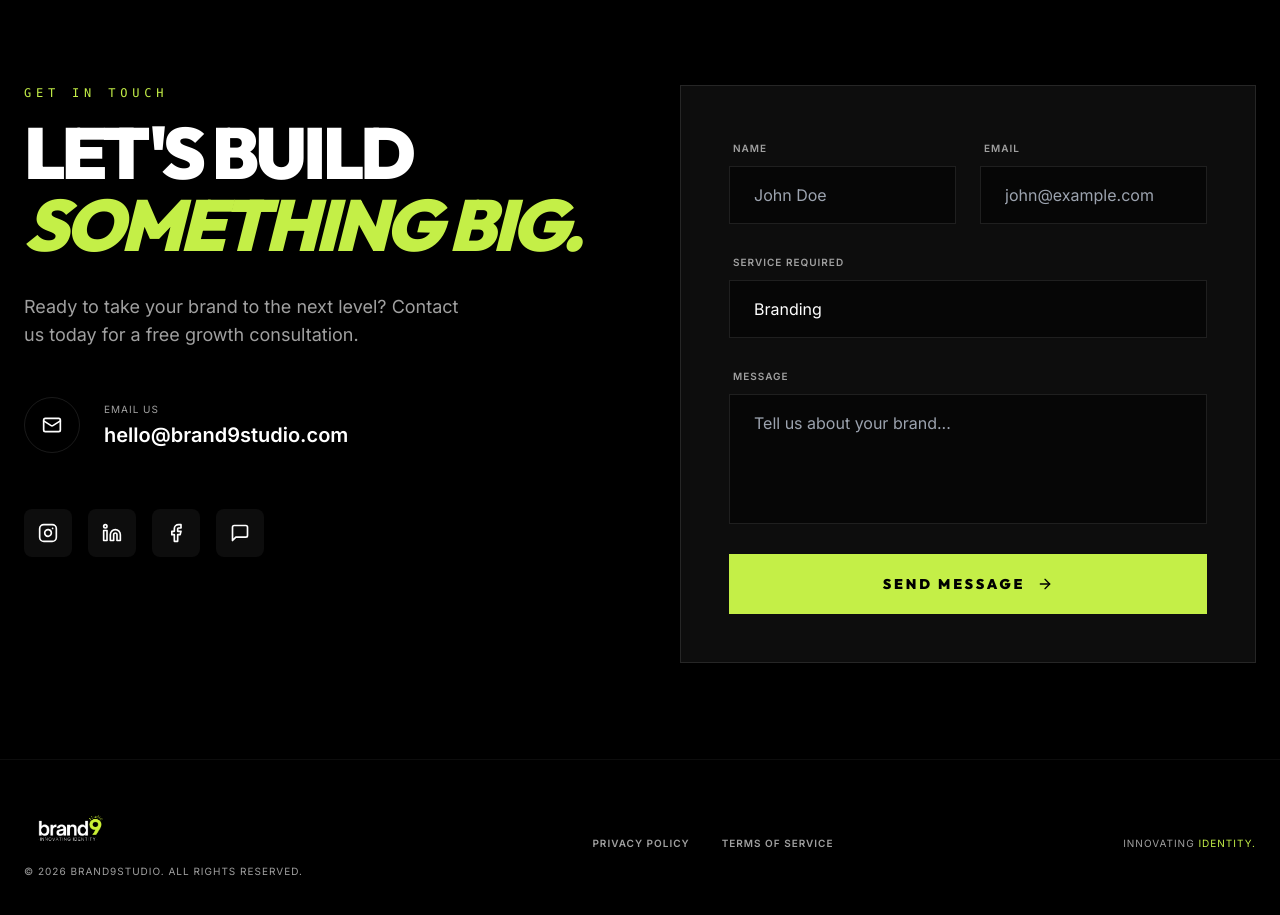
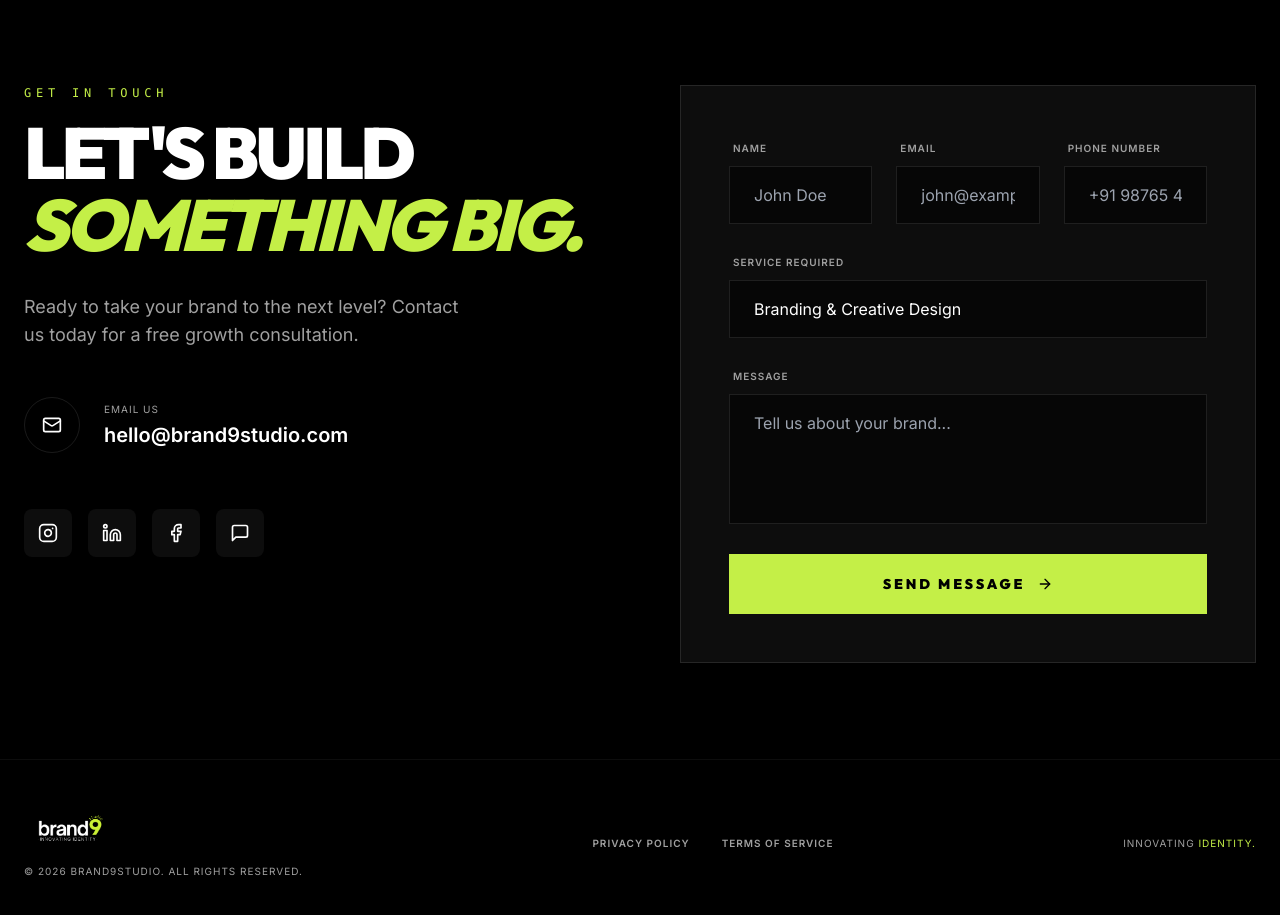
Before and after one commit to Satvikk7/Brand9Studio_Portfolio, a React (Vite) app: page / in a window 1280 px wide. Shown: the part 8760-9675 px from the top of the page. Built offline with nearby package versions, Linux system fonts and the light colour scheme.

Commit message:
Update contact form services and phone field

```diff
--- a/src/sections/Contact.jsx
+++ b/src/sections/Contact.jsx
@@ -63,7 +63,7 @@ export default function Contact() {
             className="glass-panel p-8 md:p-12 border-white/5 relative"
           >
             <form className="space-y-4 sm:space-y-6" onSubmit={(e) => e.preventDefault()}>
-              <div className="grid md:grid-cols-2 gap-4 sm:gap-6">
+              <div className="grid md:grid-cols-3 gap-4 sm:gap-6">
                 <div className="space-y-2">
                   <label className="text-[9px] sm:text-[10px] font-bold text-brand-smoke uppercase tracking-widest ml-1">Name</label>
                   <input
@@ -80,14 +80,25 @@ export default function Contact() {
                     className="w-full bg-black/50 border border-white/10 px-4 sm:px-6 py-3 sm:py-4 text-sm sm:text-base text-white focus:outline-none focus:border-brand-lime transition-colors"
                   />
                 </div>
+                <div className="space-y-2">
+                  <label className="text-[9px] sm:text-[10px] font-bold text-brand-smoke uppercase tracking-widest ml-1">Phone Number</label>
+                  <input
+                    type="tel"
+                    placeholder="+91 98765 43210"
+                    className="w-full bg-black/50 border border-white/10 px-4 sm:px-6 py-3 sm:py-4 text-sm sm:text-base text-white focus:outline-none focus:border-brand-lime transition-colors"
+                  />
+                </div>
               </div>
 
               <div className="space-y-2">
                 <label className="text-[9px] sm:text-[10px] font-bold text-brand-smoke uppercase tracking-widest ml-1">Service Required</label>
                 <select className="w-full bg-black/50 border border-white/10 px-4 sm:px-6 py-3 sm:py-4 text-sm sm:text-base text-white focus:outline-none focus:border-brand-lime transition-colors appearance-none">
-                  <option>Branding</option>
-                  <option>Digital Marketing</option>
-                  <option>Web Design</option>
+                  <option>Branding & Creative Design</option>
+                  <option>Reels, Videos & Photography</option>
+                  <option>Social Media Management & Marketing</option>
+                  <option>Performance Marketing (Google & Meta Ads)</option>
+                  <option>Website Design & Development</option>
+                  <option>Content Writing & Creative Copy</option>
                   <option>Other</option>
                 </select>
               </div>
```
